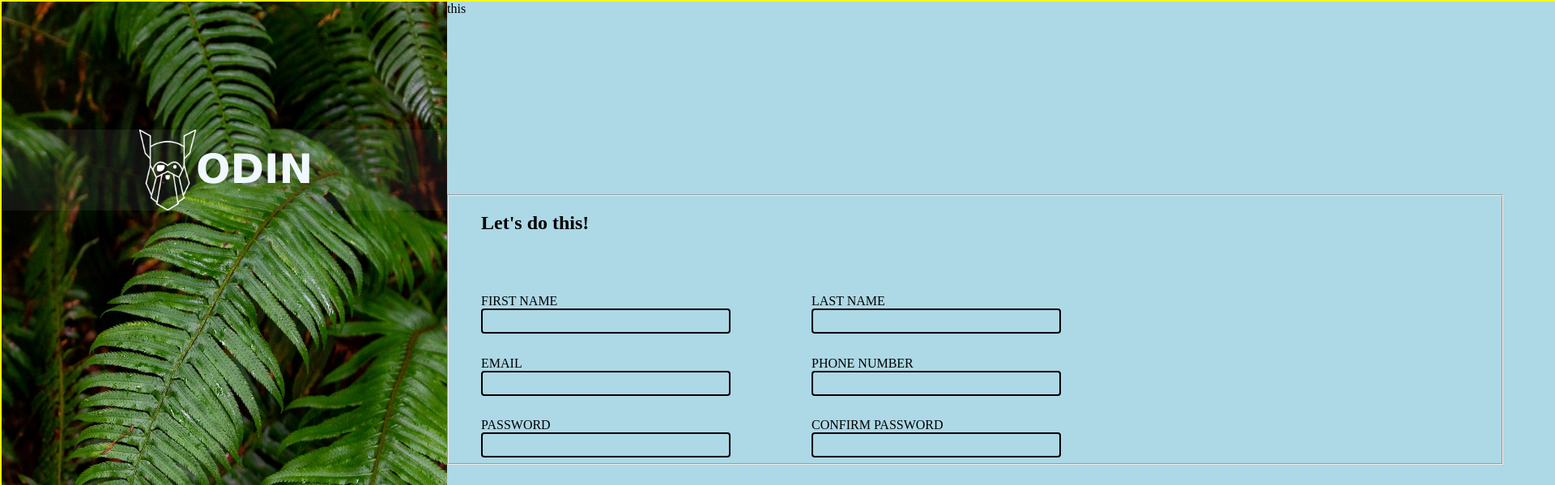
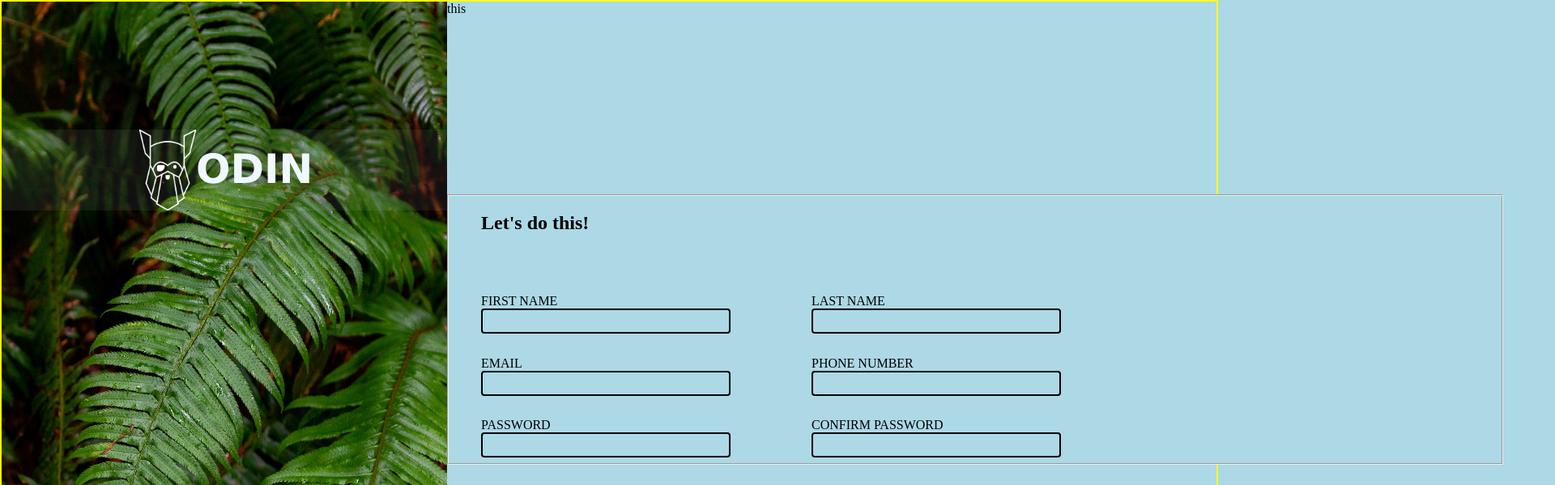
Before and after one commit to hibeenovul/Sign-up_form, a plain HTML site: page index.html in a window 1280 px wide. Shown: the top 599 px of the page at 81% size, 1920 px wide, since content can reach past the window. Drawn offline with Linux system fonts and the light colour scheme.

Commit message:
setting up media query for big screen

```diff
--- a/style.css
+++ b/style.css
@@ -7,7 +7,7 @@ body
 {
     display: flex;
     height: 100%;
-    width: 2000px;
+    width: 1500px;
 }
 .picture-side
 {
```
